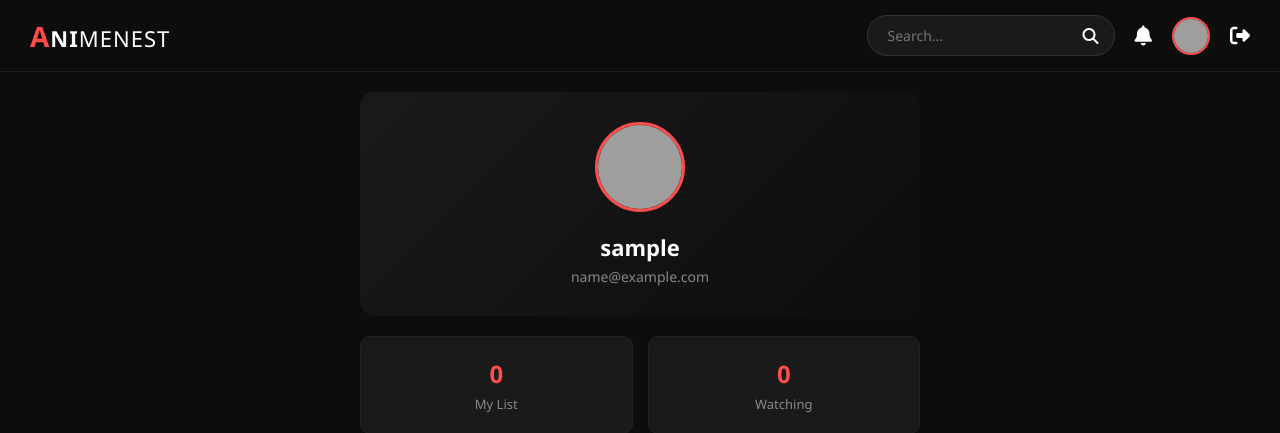
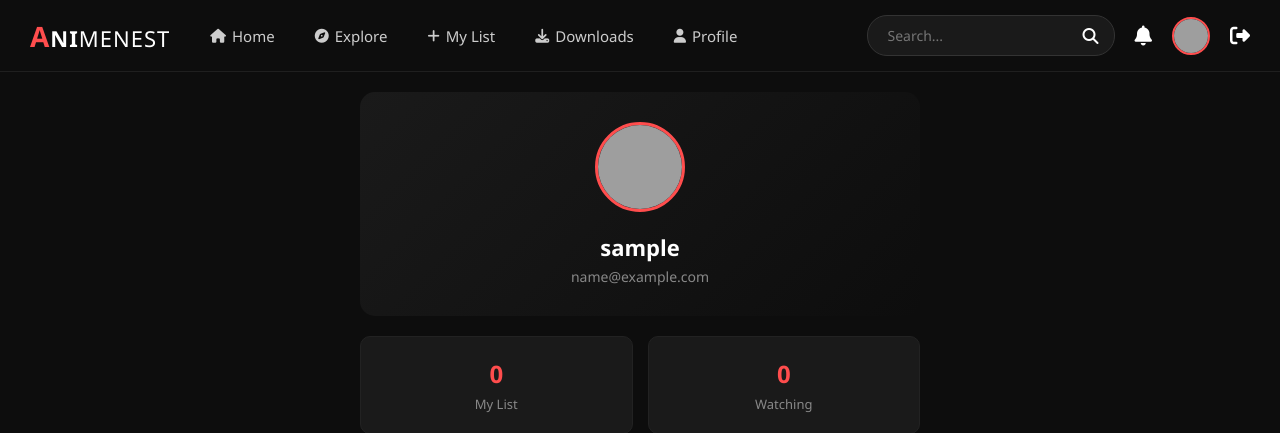
Before and after one commit to manojbarai37652o-cell/animehub, a Flask app: page /profile in a window 1280 px wide. Shown: the top 433 px of the page. Run offline with Flask 3, Linux system fonts and the light colour scheme; the visitor is signed in with stand-in values (Sample User, id 1); grey boxes are pictures that could not be loaded.

Commit message:
Added desktop navigation links in header

```diff
--- a/app/static/css/style.css
+++ b/app/static/css/style.css
@@ -2016,3 +2016,44 @@ input:checked + .slider:before {
     overflow: hidden;
     text-overflow: ellipsis;
 }
+/* ✅ Desktop Navigation Links (PC में हेडर के बाईं तरफ) */
+.header-left {
+    display: flex;
+    align-items: center;
+    gap: 30px;
+}
+
+.desktop-nav {
+    display: flex;
+    gap: 20px;
+    align-items: center;
+}
+
+.desktop-nav-link {
+    color: #ccc;
+    text-decoration: none;
+    font-size: 15px;
+    font-weight: 500;
+    display: flex;
+    align-items: center;
+    gap: 6px;
+    padding: 6px 10px;
+    border-radius: 6px;
+    transition: all 0.3s ease;
+}
+
+.desktop-nav-link i {
+    font-size: 14px;
+}
+
+.desktop-nav-link:hover {
+    color: #ff4d4d;
+    background-color: rgba(255, 77, 77, 0.1);
+}
+
+/* ✅ मोबाइल में Desktop Nav छुपा दो */
+@media (max-width: 1024px) {
+    .desktop-nav {
+        display: none;
+    }
+}
--- a/app/templates/base.html
+++ b/app/templates/base.html
@@ -27,10 +27,21 @@
 
     <!-- Header -->
     <header>
-        <div class="logo">
-            <a href="/">
-                <span class="logo-m">A</span>NI<span class="logo-text">MENEST</span>
-            </a>
+        <div class="header-left">
+            <div class="logo">
+                <a href="/">
+                    <span class="logo-m">A</span>NI<span class="logo-text">MENEST</span>
+                </a>
+            </div>
+
+            <!-- ✅ PC में दिखने वाले Navigation Links -->
+            <nav class="desktop-nav">
+                <a href="/" class="desktop-nav-link"><i class="fas fa-home"></i> Home</a>
+                <a href="/random" class="desktop-nav-link"><i class="fas fa-compass"></i> Explore</a>
+                <a href="/watchlist" class="desktop-nav-link"><i class="fas fa-plus"></i> My List</a>
+                <a href="/downloads" class="desktop-nav-link"><i class="fas fa-download"></i> Downloads</a>
+                <a href="/profile" class="desktop-nav-link"><i class="fas fa-user"></i> Profile</a>
+            </nav>
         </div>
 
         <div class="header-actions">
@@ -54,7 +65,7 @@
         {% block content %}{% endblock %}
     </main>
 
-    <!-- Bottom Navigation -->
+    <!-- ✅ Bottom Navigation (सिर्फ मोबाइल में दिखेगा) -->
     <div class="bottom-nav">
         <a href="/" class="nav-item active"><i class="fas fa-home"></i><span>Home</span></a>
         <a href="/random" class="nav-item"><i class="fas fa-compass"></i><span>Explore</span></a>
```
